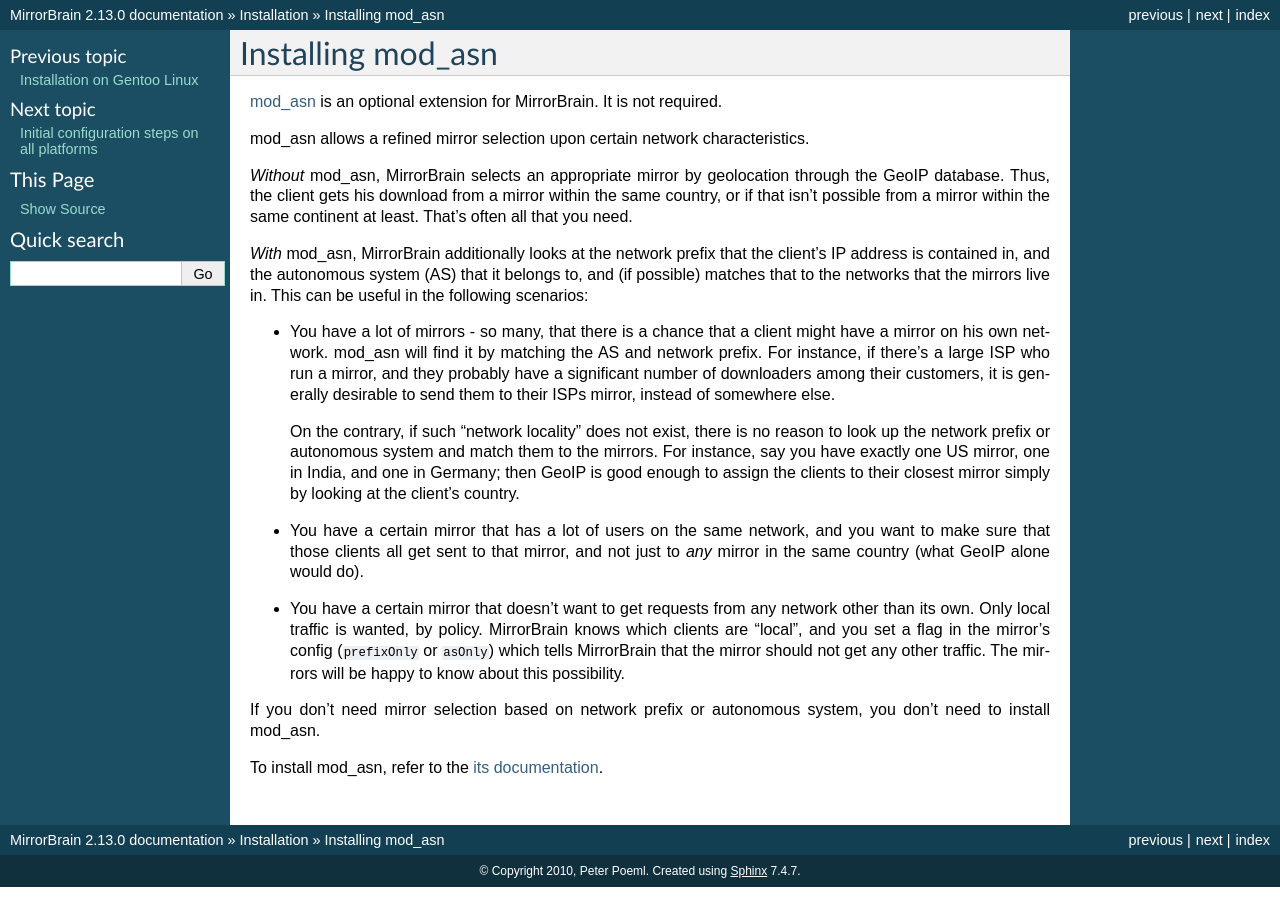
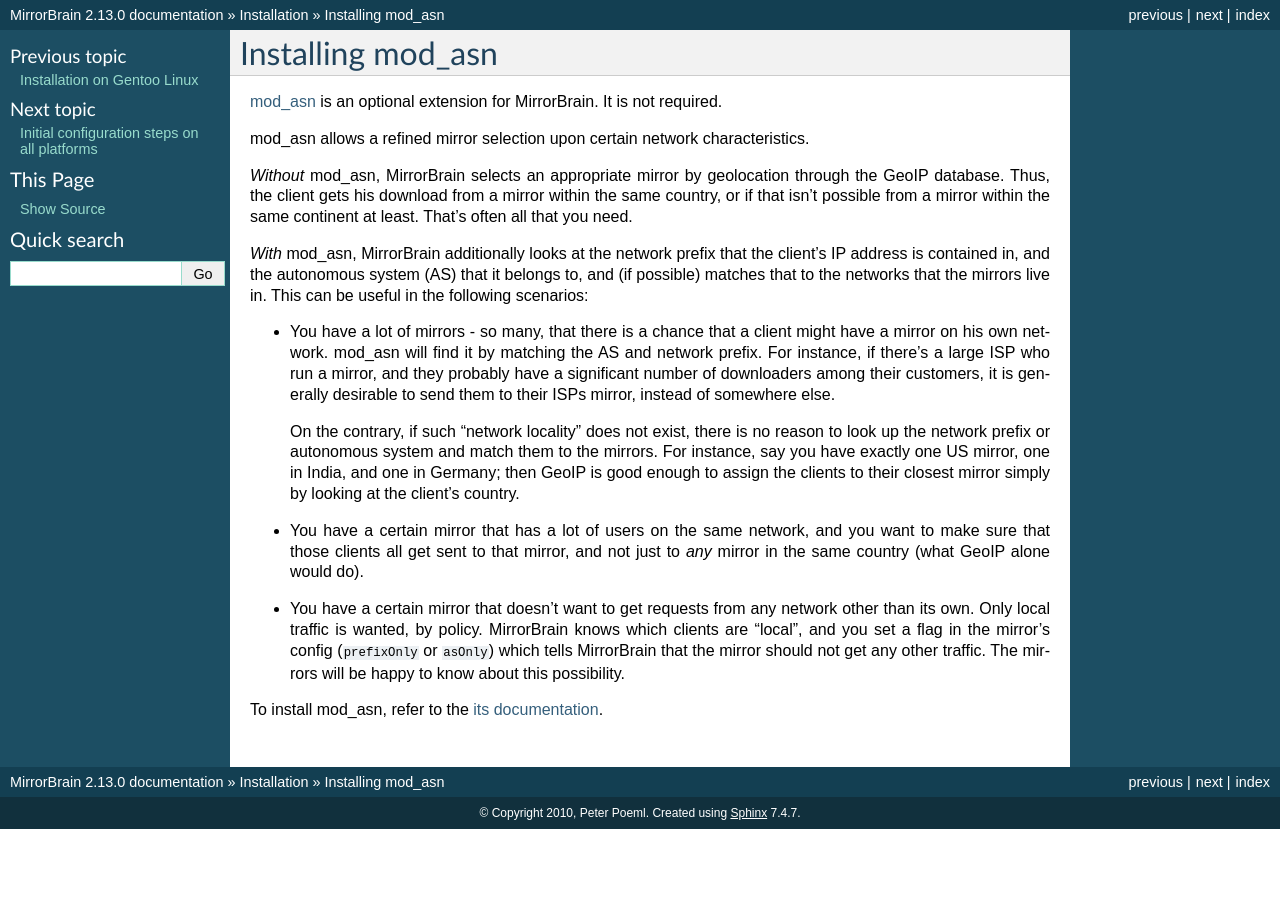
Before and after one commit to hayalci/mirrorbrain, a Sphinx documentation site: the page built from docs/installation/mod_asn.rst, in a window 1280 px wide. Built offline with Sphinx 7.4.7, drawn with Linux system fonts in a browser that asks for light colours.

Commit message:
docs/installation/mod_asn: remove a forgotten sentence.
git-svn-id: http://svn.mirrorbrain.org/svn/mirrorbrain/trunk@8112 2d291e14-ff0c-0410-a3fa-d5caa9871f55

```diff
--- a/docs/installation/mod_asn.rst
+++ b/docs/installation/mod_asn.rst
@@ -43,10 +43,6 @@
   not get any other traffic. The mirrors will be happy to know about this
   possibility.
 
-
-If you don't need mirror selection based on
-network prefix or autonomous system, you don't need to install mod_asn.
-
 To install mod_asn, refer to the `its documentation`__.
 
 __ /mod_asn/docs/
```
